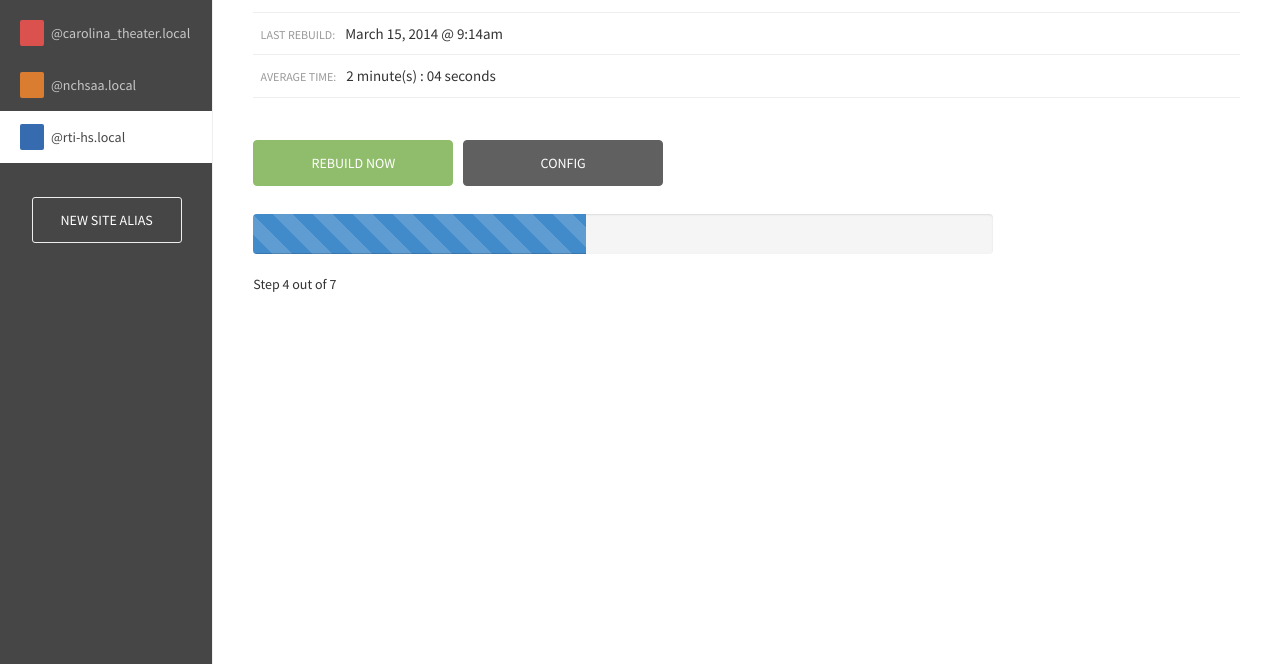
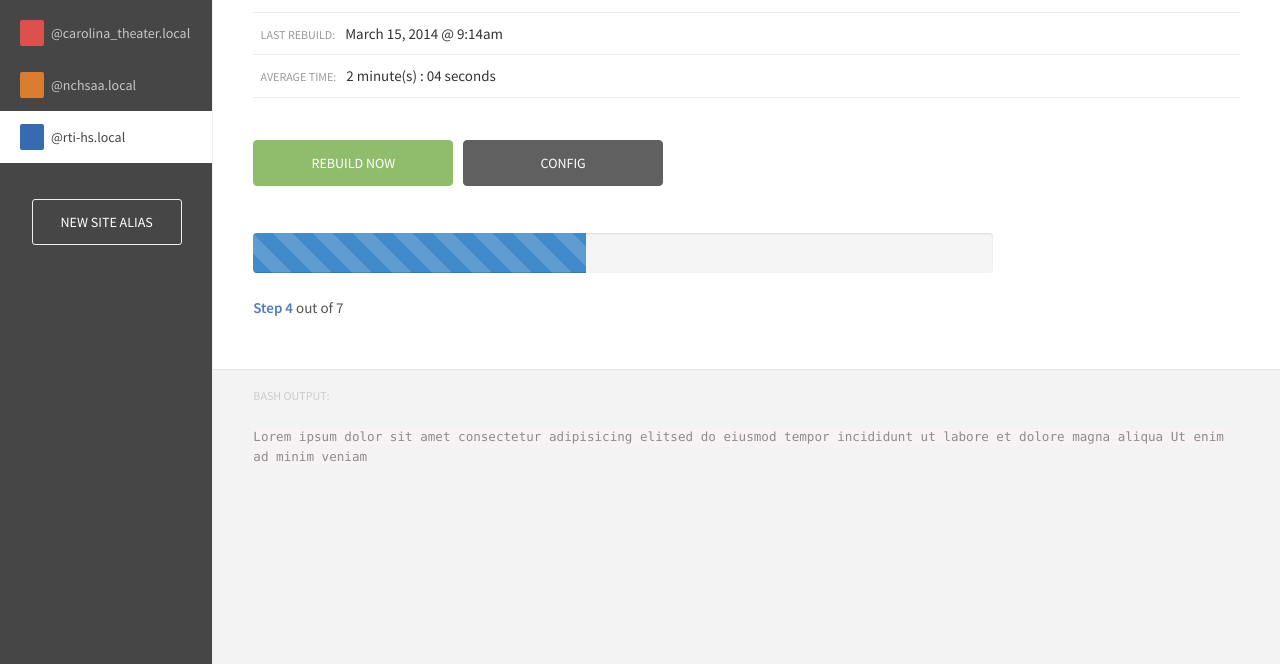
Before and after one commit to kostajh/drushrebuild.io, a website: page docroot/index.html in a window 1280 px wide. Shown: the part 136-800 px from the top of the page. Drawn offline with nearby package versions, Linux system fonts and the light colour scheme.

Commit message:
Added the bash out put block.

```diff
--- a/docroot/index.html
+++ b/docroot/index.html
@@ -27,8 +27,8 @@
 
     <div class="container-fluid">
       <div class="row">
+
         <div class="col-sm-3 col-md-2 sidebar">
-
           <h4 class="name">Drush rebuild <span></span></h4>
 
           <ul class="nav nav-sidebar">
@@ -41,8 +41,7 @@
           </div>
         </div>
 
-
-        <div class="col-sm-9 col-sm-offset-3 col-md-10 col-md-offset-2 main">
+        <div class="col-sm-9 col-sm-offset-3 col-md-10 col-md-offset-2 main main-top">
           <h1 class="page-header"><span class="alias-box" style="background-color:#376bb0;"></span>RTI Health Soultions
           <span class="alias" style="color:#376bb0;">@rti-hs.local</span></h1>
 
@@ -69,10 +68,19 @@
               <span class="sr-only">45% Complete</span>
             </div>
           </div>
-          Step 4 out of 7
+          <p class="progress-steps"><span>Step 4</span> out of 7</p>
 
           </div>
+
+          <div class="col-sm-9 col-sm-offset-3 col-md-10 col-md-offset-2 main bash-output">
+            <span class="label">BASH Output:</span>
+            <code>Lorem ipsum dolor sit amet consectetur adipisicing elitsed do eiusmod tempor incididunt ut labore et dolore magna aliqua
+  Ut enim ad minim veniam</code>
+          </div>
+
         </div>
+
+
       </div>
     </div>
 
--- a/docroot/less/_variables.less
+++ b/docroot/less/_variables.less
@@ -1,14 +1,14 @@
 @import "http://fonts.googleapis.com/css?family=Source+Sans+Pro:300,400,600,700";
 
 // colors
+@gray-darker:           lighten(#000, 13.5%); // #222
+@gray-dark:             lighten(#000, 20%);   // #333
+@gray:                  lighten(#000, 33.5%); // #555
+@gray-light:            lighten(#000, 60%);   // #999
+@gray-lighter:          lighten(#000, 93.5%); // #eee
+@white:                 #fff;
+@blue:                  #4d7dbd;
 
-@gray-darker:            lighten(#000, 13.5%); // #222
-@gray-dark:              lighten(#000, 20%);   // #333
-@gray:                   lighten(#000, 33.5%); // #555
-@gray-light:             lighten(#000, 60%);   // #999
-@gray-lighter:           lighten(#000, 93.5%); // #eee
-
-@white:                  #fff;
 
 // type
 @source: "Source Sans Pro", "Helvetica Neue", Helvetica, Arial, sans-serif;
--- a/docroot/less/styles.less
+++ b/docroot/less/styles.less
@@ -11,6 +11,7 @@ body {
   color: @gray-dark;
   font-family: @source;
   font-weight: 400;
+  background-color: #f3f3f3;
 }
 
 .page-header {
@@ -148,6 +149,12 @@ div.nav-sidebar {
 
 .main {
   padding: 20px;
+
+  &.main-top {
+    background-color: @white;
+    border-bottom: 1px solid #e5e5e5;
+    padding-bottom: 40px;
+  }
 }
 @media (min-width: 768px) {
   .main {
@@ -180,7 +187,7 @@ div.nav-sidebar {
 }
 
 #action-btns {
-  padding: 3em 0 2em;
+  padding: 3em 0 1.7em;
 
   a.btn {
     color: @white;
@@ -214,8 +221,38 @@ div.nav-sidebar {
 }
 
 .progress {
+  margin: 1.7em 0;
   height: 40px;
   width: 75%;
+}
+
+.progress-steps {
+  color: @gray;
+  font-size: 15px;
+
+  span {
+    color: @blue;
+    font-weight: 600;
+  }
+}
+
+.bash-output {
+
+  .label {
+    color: #ccc;
+    font-size: 12px;
+    font-weight: 400;
+    text-align: left;
+    text-transform: uppercase;
+    display: block;
+    padding: 0 0 2em;
+  }
+
+  code {
+    color: #8c8c8c;
+    white-space: inherit;
+    padding: 0;
+  }
 }
 
 
```
Also changed, not shown: docroot/css/styles.css, docroot/css/styles.min.css, 1 other file.
